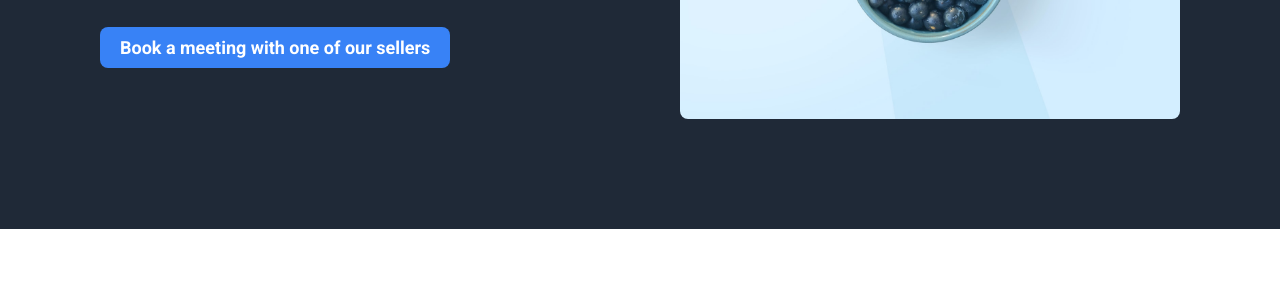
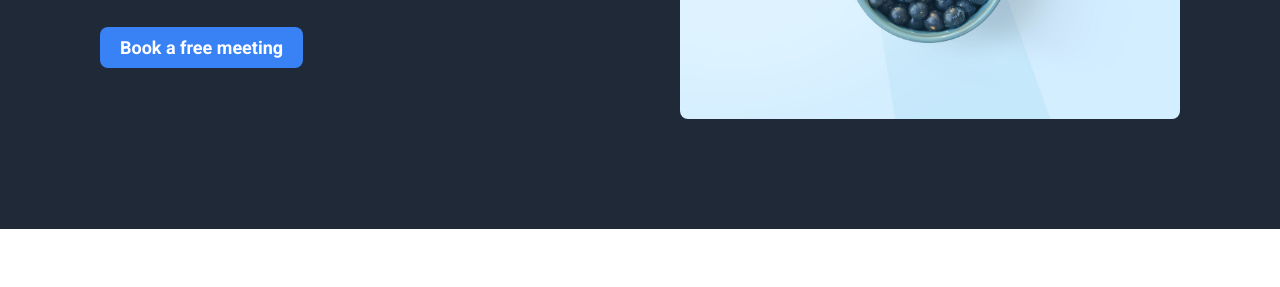
Before and after one commit to alexander-eriksson-dev/odin-landing-page, a plain HTML site: page index.html in a window 1280 px wide. Shown: the part 378-665 px from the top of the page. Drawn offline with Linux system fonts and the light colour scheme.

Commit message:
Update button text

```diff
--- a/index.html
+++ b/index.html
@@ -26,7 +26,7 @@
             <div class="hero-content">
                 <div class="hero-title">The fastest fruit delivery available</div>
                 <div class="hero-text">We deliver fruits to your company, school, event, restaurant or home. </div>
-                <a class="hero-button" href="#">Book a meeting with one of our sellers</a>
+                <a class="hero-button" href="#">Book a free meeting</a>
             </div>
             <img src="assets/hero.jpeg" alt="Food" class="hero-image">
         </div>
```
